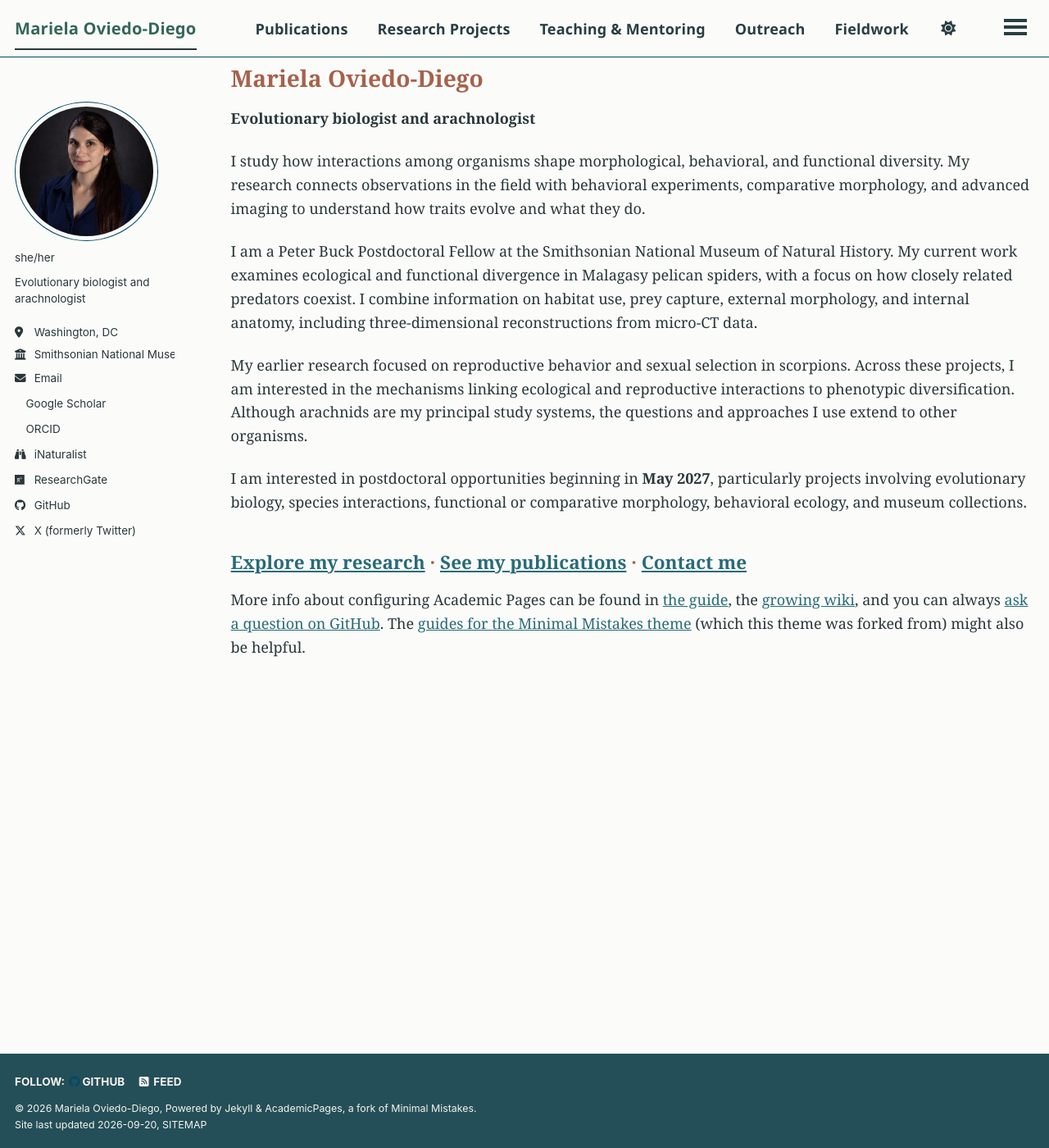
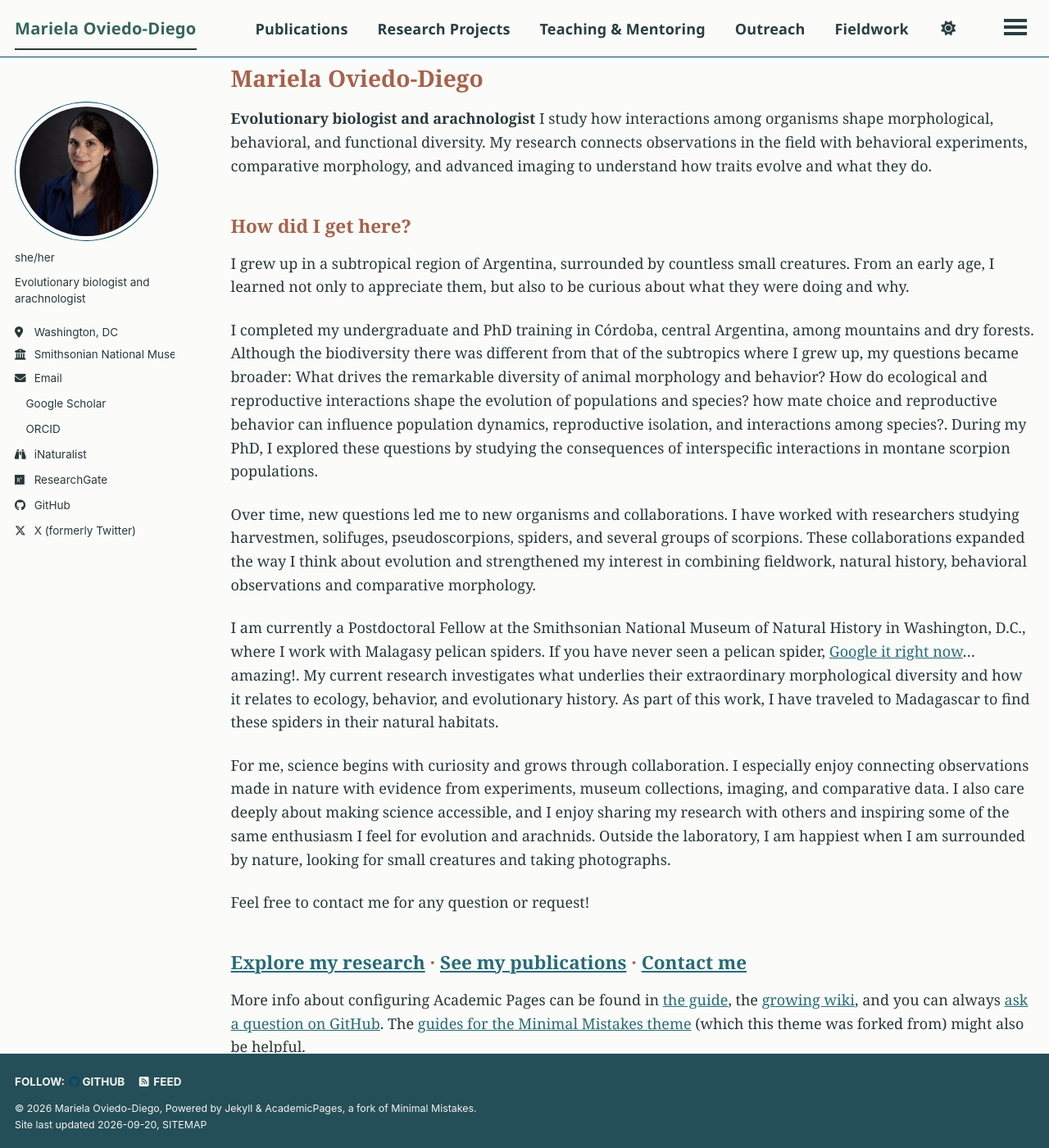
Before and after one commit to marielaoviedodiego/marielaoviedodiego.github.io, a Jekyll site: the page built from _pages/about.md, in a window 1280 px wide and 1400 px high, scrolled down 531 px. Shown: the whole window at 82% size. Built offline with Jekyll 4.4.1, drawn with Linux system fonts in a browser that asks for light colours; some web fonts are replaced; a style sheet for code colours, icons or effects is not loaded.

Commit message:
Update about.md

```diff
--- a/_pages/about.md
+++ b/_pages/about.md
@@ -7,14 +7,21 @@ author_profile: true
 # Mariela Oviedo-Diego
 
 **Evolutionary biologist and arachnologist**
-
 I study how interactions among organisms shape morphological, behavioral, and functional diversity. My research connects observations in the field with behavioral experiments, comparative morphology, and advanced imaging to understand how traits evolve and what they do.
 
-I am a Peter Buck Postdoctoral Fellow at the Smithsonian National Museum of Natural History. My current work examines ecological and functional divergence in Malagasy pelican spiders, with a focus on how closely related predators coexist. I combine information on habitat use, prey capture, external morphology, and internal anatomy, including three-dimensional reconstructions from micro-CT data.
+<h2 class="journey-title">How did I get here?</h2>
 
-My earlier research focused on reproductive behavior and sexual selection in scorpions. Across these projects, I am interested in the mechanisms linking ecological and reproductive interactions to phenotypic diversification. Although arachnids are my principal study systems, the questions and approaches I use extend to other organisms.
+  I grew up in a subtropical region of Argentina, surrounded by countless small creatures. From an early age, I learned not only to appreciate them, but also to be curious about what they were doing and why.
 
-I am interested in postdoctoral opportunities beginning in **May 2027**, particularly projects involving evolutionary biology, species interactions, functional or comparative morphology, behavioral ecology, and museum collections.
+  I completed my undergraduate and PhD training in Córdoba, central Argentina, among mountains and dry forests. Although the biodiversity there was different from that of the subtropics where I grew up, my questions became broader: What drives the remarkable diversity of animal morphology and behavior? How do ecological and reproductive interactions shape the evolution of populations and species? how mate choice and reproductive behavior can influence population dynamics, reproductive isolation, and interactions among species?. During my PhD, I explored these questions by studying the consequences of interspecific interactions in montane scorpion populations.
+
+  Over time, new questions led me to new organisms and collaborations. I have worked with researchers studying harvestmen, solifuges, pseudoscorpions, spiders, and several groups of scorpions. These collaborations expanded the way I think about evolution and strengthened my interest in combining fieldwork, natural history, behavioral observations and comparative morphology.
+
+  I am currently a Postdoctoral Fellow at the Smithsonian National Museum of Natural History in Washington, D.C., where I work with Malagasy pelican spiders. If you have never seen a pelican spider, [Google it right now](https://www.nickybay.com/pelican-spiders-the-spider-assassin-specialist/)...amazing!. My current research investigates what underlies their extraordinary morphological diversity and how it relates to ecology, behavior, and evolutionary history. As part of this work, I have traveled to Madagascar to find these spiders in their natural habitats.
+
+  For me, science begins with curiosity and grows through collaboration. I especially enjoy connecting observations made in nature with evidence from experiments, museum collections, imaging, and comparative data. I also care deeply about making science accessible, and I enjoy sharing my research with others and inspiring some of the same enthusiasm I feel for evolution and arachnids. Outside the laboratory, I am happiest when I am surrounded by nature, looking for small creatures and taking photographs.
+
+  Feel free to contact me for any question or request!
 
 [Explore my research](/research/) · [See my publications](/selected-publications/) · [Contact me](mailto:oviedodiegom@si.edu)
 ------
```
